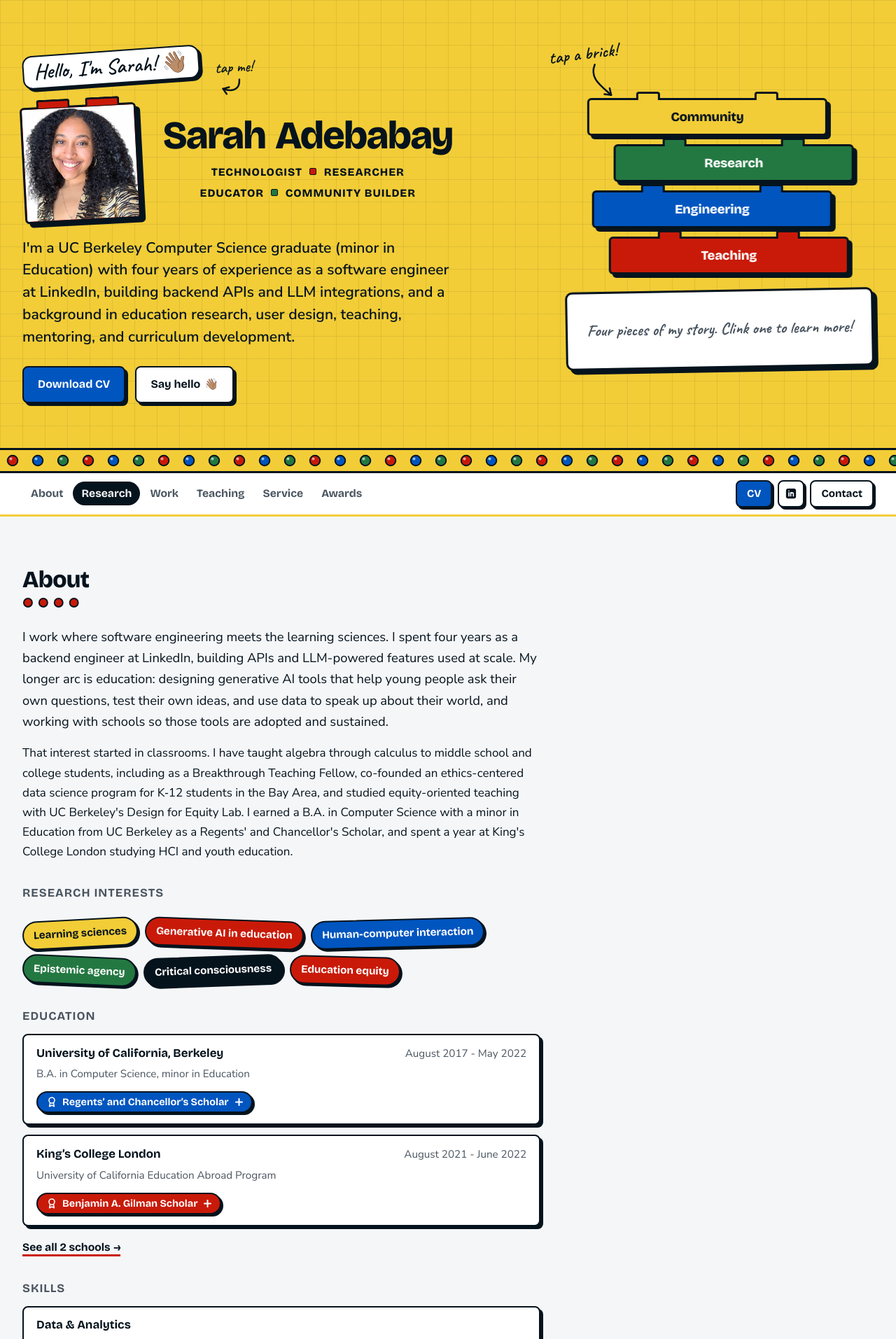
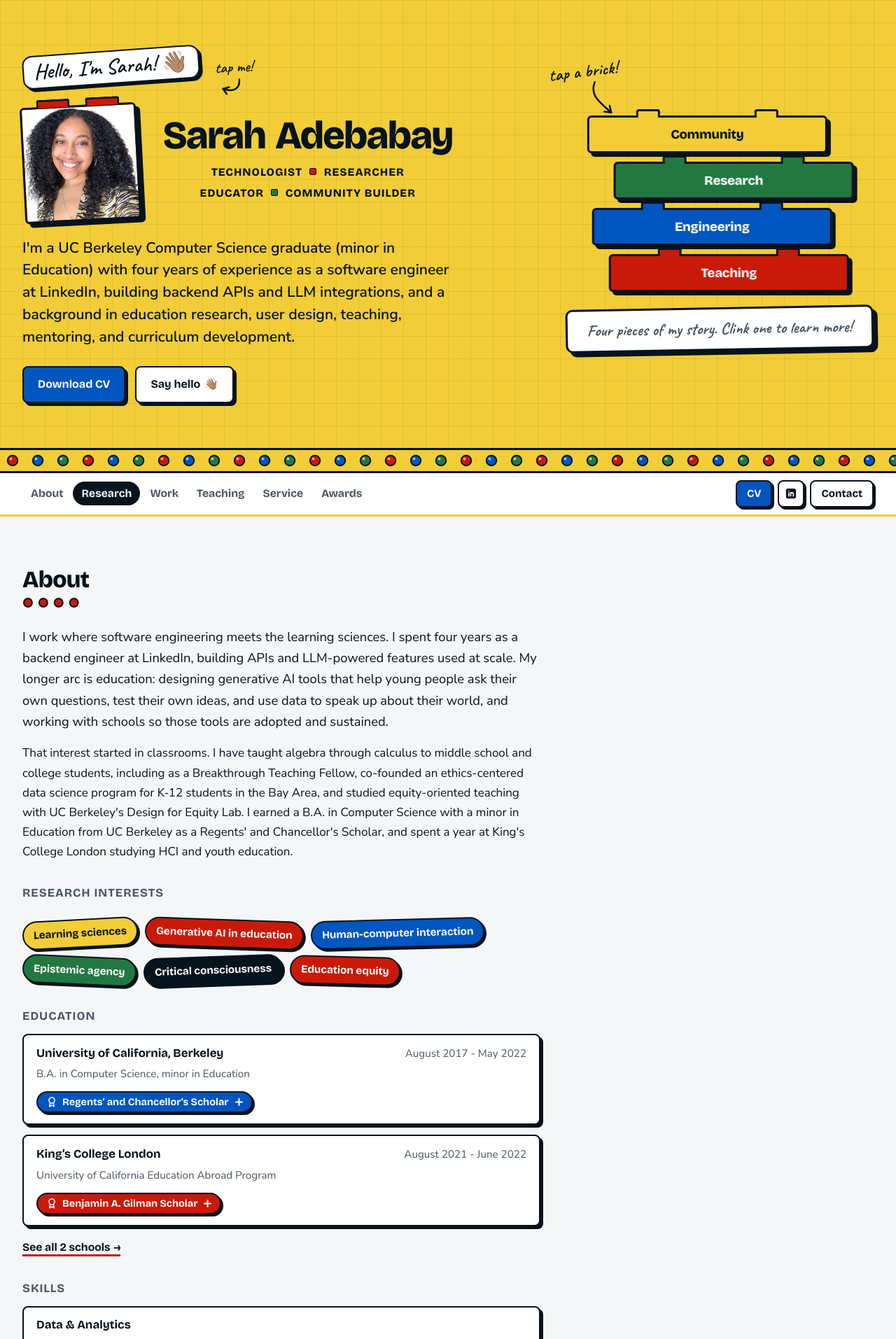
Before and after one commit to sarah-adebabay/sarah-adebabay.github.io, a Jekyll site: the page built from _pages/about.md, in a window 1280 px wide. Shown: the top 1913 px of the page at 70% size. Built offline with Jekyll 4.4.1, drawn with Linux system fonts in a browser that asks for light colours.

Commit message:
Let the brick caption box fit its text
Drop the fixed minimum height so the box hugs the caption instead of
leaving blank space around it.

Co-Authored-By: Claude Opus 5.5 <noreply@anthropic.com>

```diff
--- a/assets/css/brick.css
+++ b/assets/css/brick.css
@@ -266,9 +266,7 @@ button.hello:active { transform: rotate(-4deg) scale(.97); }
 @keyframes note-in { from { opacity: 0; translate: 0 6px; } }
 .brick-info {
   background: var(--surface); border: 3px solid var(--line); border-radius: 10px;
-  box-shadow: 6px 6px 0 var(--line); padding: 14px 18px; transform: rotate(-1deg); min-height: 112px;
-  /* Column flex so the short intro caption sits in the middle of the box; longer brick cards fill it anyway. */
-  display: flex; flex-direction: column; justify-content: center;
+  box-shadow: 6px 6px 0 var(--line); padding: 14px 18px; transform: rotate(-1deg);
 }
 .brick-panel h3 { margin: 0 0 4px; font-size: 1.25rem; }
 .brick-panel p { margin: 0 0 8px; font-size: 1rem; line-height: 1.5; }
```
